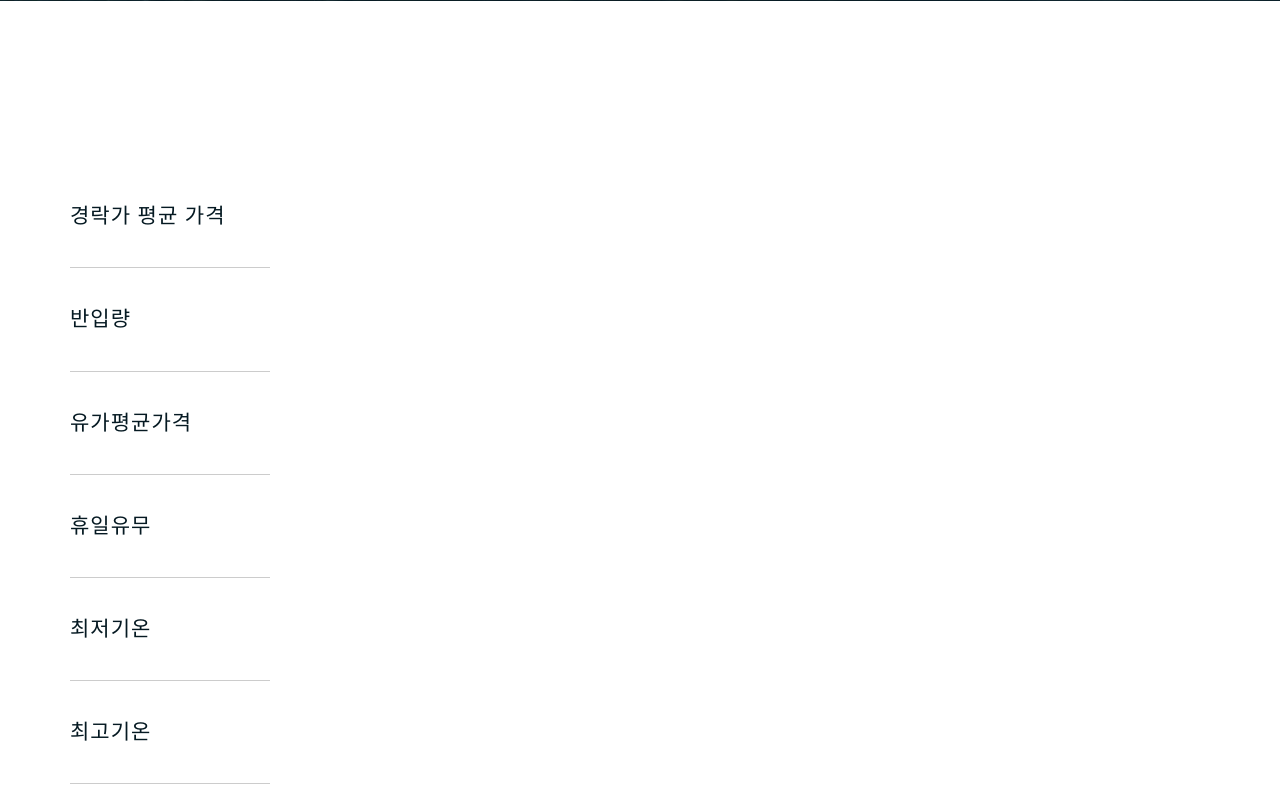
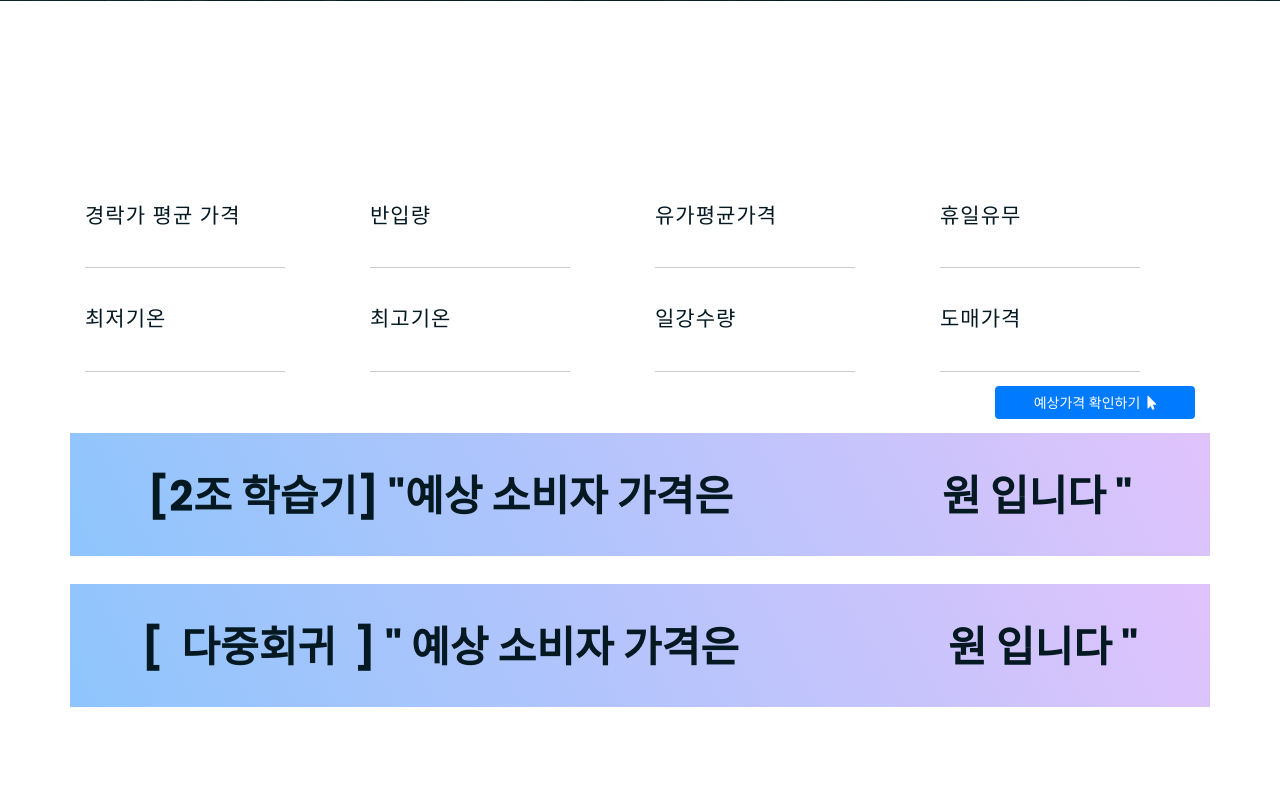
Before and after one commit to sc303030/finalExam02, a Django app: page /djangofinal/additionalfactors/ in a window 1280 px wide. Shown: the part 450-1249 px from the top of the page. Run offline with Django 3.2, Linux system fonts and the light colour scheme; some libraries are stand-ins or nearby versions.

Commit message:
"20.12.11 | mod"

```diff
--- a/djangofinal/finalApp/templates/finalApp/additionalfactors.html
+++ b/djangofinal/finalApp/templates/finalApp/additionalfactors.html
@@ -43,7 +43,10 @@
 	<!-- up and down-->
 	<link rel="stylesheet" href="{% static 'assets/css/additional.css' %}">
 
-
+	<style>#one-result{
+		placeholder {opacity: 1}
+	}
+	</style>
 </head>
 <body>
 	<!-- breadcrumb-section -->
@@ -64,45 +67,44 @@
 	<div class="product-section mt-150 mb-150">
 		<div class="container">
 			<div class="row">
-				<div class="content-column col-lg-12 row field">
+				<div class="content-column col-lg-12">
 					<form action="">
-						<div class="field" >
+					<div class="row">
+						<div class="field col-md-3">
 							<input  placeholder="경락가 평균 가격" type="text"  id='dummy1' class="col-xs-2" style="padding: 10px; width:200px; font-size: 20px;">
 								<label for="dummy1">경락가 평균 가격</label></div>
-						<div class="field" >
+						<div class="field col-md-3">
 							<input  placeholder="반입량" type="text"  id='dummy2' class="col-xs-2" style="padding: 10px; width:200px; font-size: 20px;">
 								<label for="dummy2">반입량</label></div>
-						<div class="field" >
+						<div class="field col-md-3" >
 							<input  placeholder="유가평균가격" type="text"  id='dummy3' class="col-xs-2" style="padding: 10px; width:200px; font-size: 20px;display:inline-block;">
 								<label for="dummy3">유가평균가격</label></div>
-						<div class="field" >
+						<div class="field col-md-3" >
 							<input  placeholder="휴일유무" type="text"  id='dummy4' class="col-xs-2" style="padding: 10px; width:200px; font-size: 20px;">
 								<label for="dummy4">휴일유무</label></div>
-						<div class="field" >
+						<div class="field col-md-3" >
 							<input  placeholder="최저기온" type="text"  id='dummy5' class="col-xs-2" style="padding: 10px; width:200px; font-size: 20px;">
 								<label for="dummy5">최저기온</label></div>
-						<div class="field" >
+						<div class="field col-md-3" >
 							<input  placeholder="최고기온" type="text"  id='dummy6' class="col-xs-2" style="padding: 10px; width:200px; font-size: 20px;">
 								<label for="dummy6">최고기온</label></div>
-						<div class="field" >
+						<div class="field col-md-3" >
 							<input  placeholder="일강수량" type="text"  id='dummy7' class="col-xs-2" style="padding: 10px; width:200px; font-size: 20px;">
 								<label for="dummy7">일강수량</label></div>
-						<div class="field" >
+						<div class="field col-md-3">
 							<input  placeholder="도매가격" type="text"  id='dummy8' class="col-xs-2" style="padding: 10px; width:200px; font-size: 20px;">
-								<label for="dummy8">도매가격</label></div>
-					<button type="button" class="btn btn-primary btn-block" id="predict" style="width:200px;">예상가격 확인하기&nbsp;&nbsp;<i class="fas fa-mouse-pointer"></i></button>
+							<label for="dummy8">도매가격</label></div></div>
+					<button type="button" class="btn btn-primary btn-block float-right" id="predict" style="width:200px;">예상가격 확인하기&nbsp;&nbsp;<i class="fas fa-mouse-pointer"></i></button>
 				</form>
 				</div>
-				<div class="container p-3 my-3 text-center bg-light text-dark"> <h2><span class="orange-text">[2조 학습기] "예상 소비자 가격은
-						<input class='bg-light' placeholder="0000" type="text"  id="one-result" class="col-xs-2" style="text-align: end; padding: 10px; border:none; width:200px; border-right:0px; border-top:0px; boder-left:0px; boder-bottom:0px;">원 입니다 "</span></h2></div>
+				<div class="container p-3 my-3 text-center text-dark" style="background-image: linear-gradient(62deg, #8EC5FC 0%, #E0C3FC 100%);"> <h2><span>[2조 학습기] "예상 소비자 가격은
+						<input placeholder="0000" type="text"  id="one-result" class="col-xs-2" style="text-align: end; background-color:transparent; padding: 10px; font-size: 50px; border:none; width:200px; border-right:0px; border-top:0px; boder-left:0px; boder-bottom:0px;">원 입니다 "</span></h2></div>
                 </div>
 			</div>
-				<div class="container p-3 my-3 text-center bg-light text-dark"> <h2><span class="orange-text">[&nbsp;&nbsp;다중회귀&nbsp;&nbsp;] " 예상 소비자 가격은
-						<input class='bg-light' placeholder="0000" type="text" id="two-result"  class="col-xs-2" style="text-align: end; padding: 10px; border:none; width:200px; border-right:0px; border-top:0px; boder-left:0px; boder-bottom:0px;">원 입니다 "</span></h2></div>
+				<div class="container p-3 my-3 text-center text-dark" style="background-image: linear-gradient(62deg, #8EC5FC 0%, #E0C3FC 100%);"> <h2><span>[&nbsp;&nbsp;다중회귀&nbsp;&nbsp;] " 예상 소비자 가격은
+						<input placeholder="0000" type="text" id="two-result"  class="col-xs-2" style="text-align: end; background-color:transparent;  padding:10px; font-size: 50px; border:none; width:200px; border-right:0px; border-top:0px; boder-left:0px; boder-bottom:0px;">원 입니다 "</span></h2></div>
                 </div>
 
-	</div>
-	</div>
 
 
 	<div class="product-section mt-150 mb-150">
@@ -136,10 +138,11 @@
 						</div>
 					</div>
 					<div class="container p-3 my-3 text-center bg-light text-dark"> <h2><span class="orange-text">" 예상 가격은
-						<input class='bg-light' placeholder="0000" type="text" id="result" class="col-xs-2" style="text-align: end; padding: 10px; border:none; width:200px; border-right:0px; border-top:0px; boder-left:0px; boder-bottom:0px;">원 입니다 "</span></h2></div>
+						<input placeholder="0000" type="text" id="result" class="col-xs-2" style="text-align: end; padding: 10px;  background-color:transparent; font-size: 50px; border:none; width:200px; border-right:0px; border-top:0px; boder-left:0px; boder-bottom:0px;">원 입니다 "</span></h2></div>
                 </div>
             </div>
 		</div>
+	</div>
 	</div>
 
 
```
